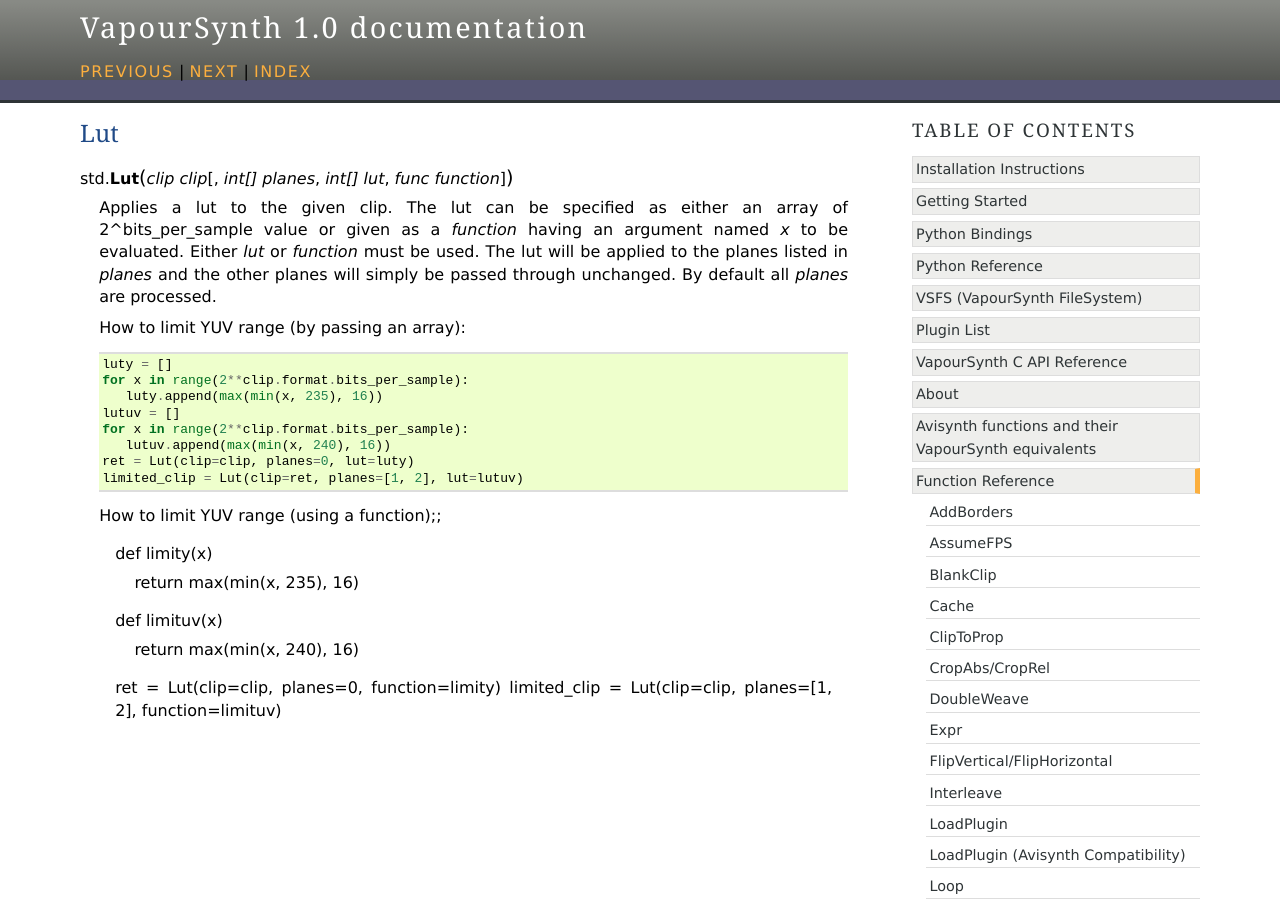
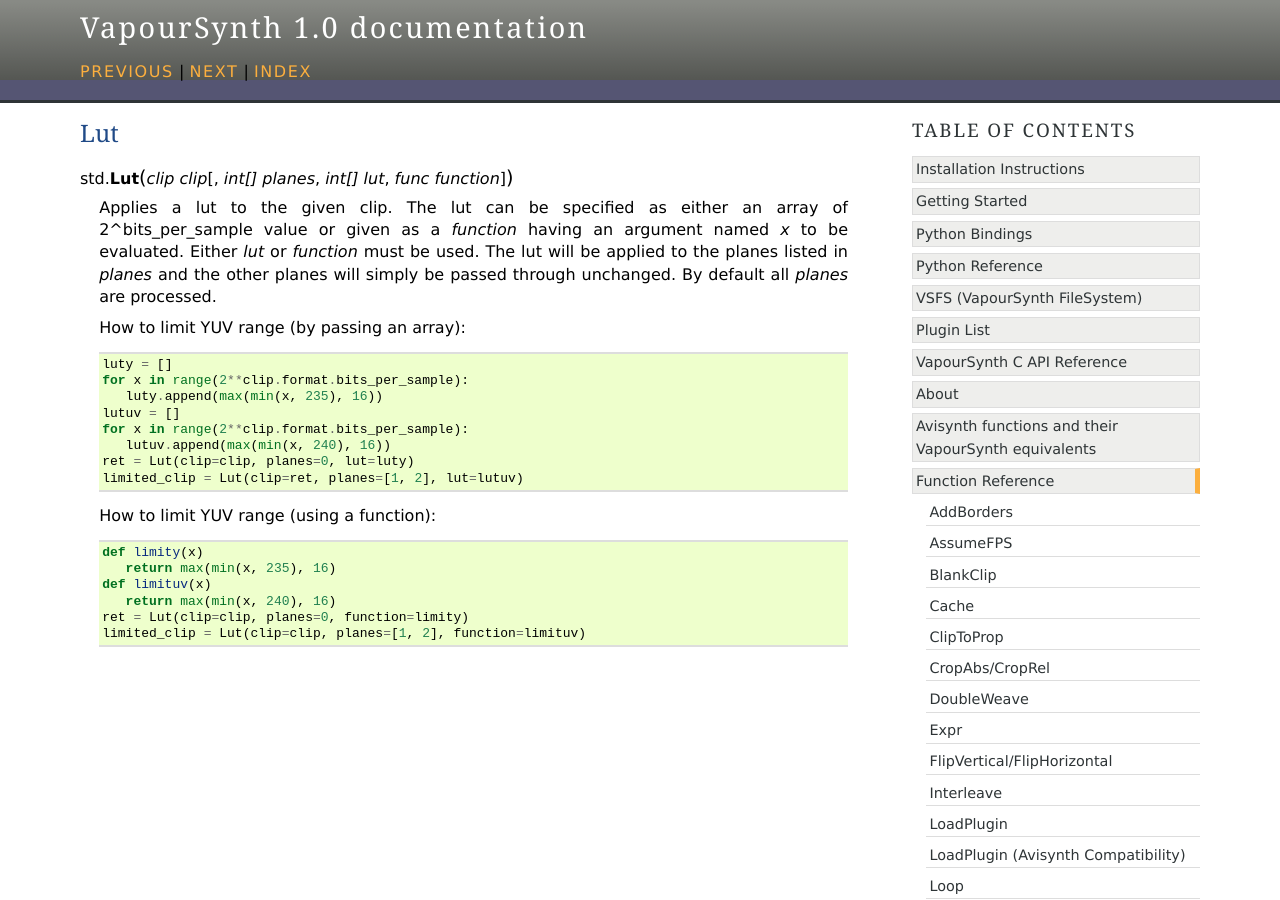
Before and after one commit to vapoursynth/vapoursynth, a Sphinx documentation site: the page built from doc/functions/lut.rst, in a window 1280 px wide and 900 px high. Built offline with Sphinx 7.4.7, drawn with Linux system fonts in a browser that asks for light colours; formulas are drawn with MathJax 3.

Commit message:
Fix lut documentation typo

```diff
--- a/doc/functions/lut.rst
+++ b/doc/functions/lut.rst
@@ -17,7 +17,7 @@
       ret = Lut(clip=clip, planes=0, lut=luty)
       limited_clip = Lut(clip=ret, planes=[1, 2], lut=lutuv)
 
-   How to limit YUV range (using a function);;
+   How to limit YUV range (using a function)::
 
       def limity(x)
          return max(min(x, 235), 16)
```
